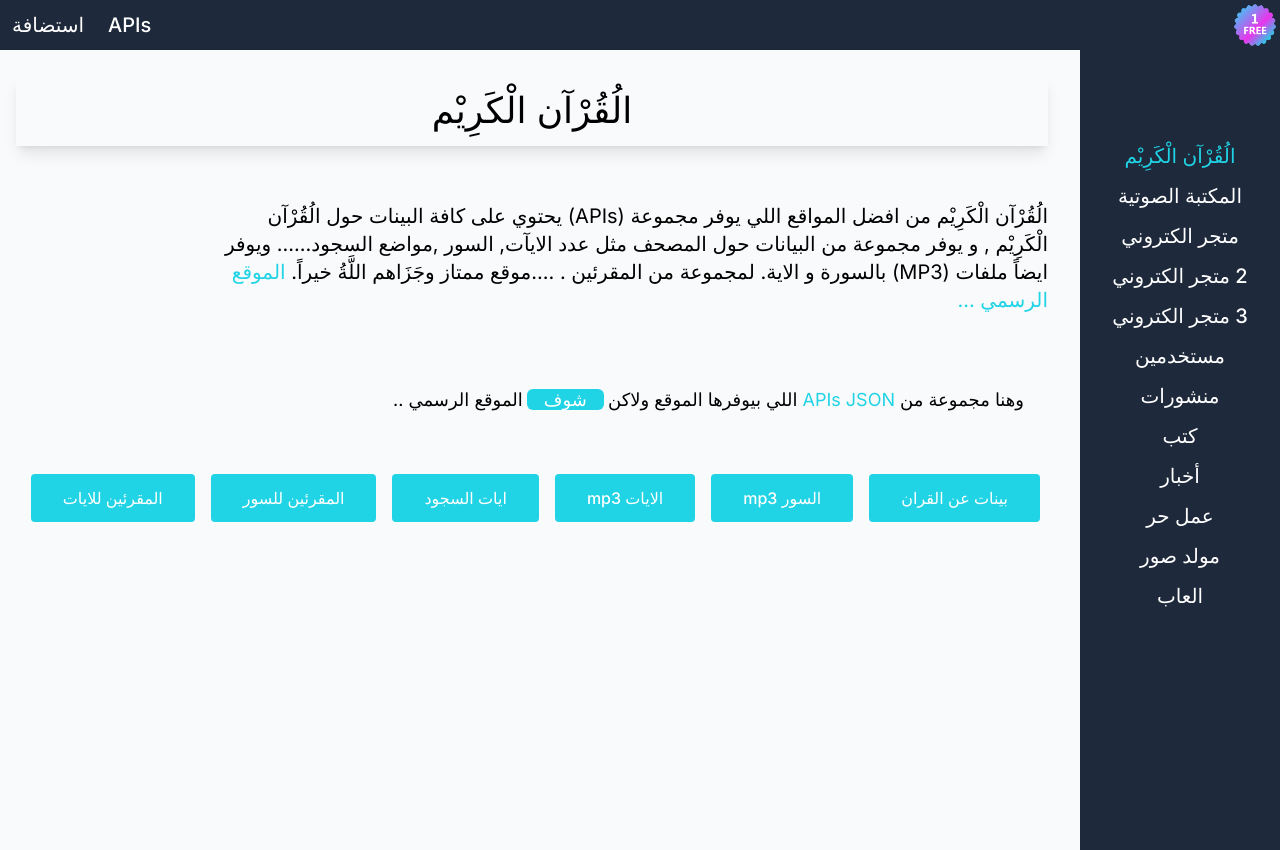
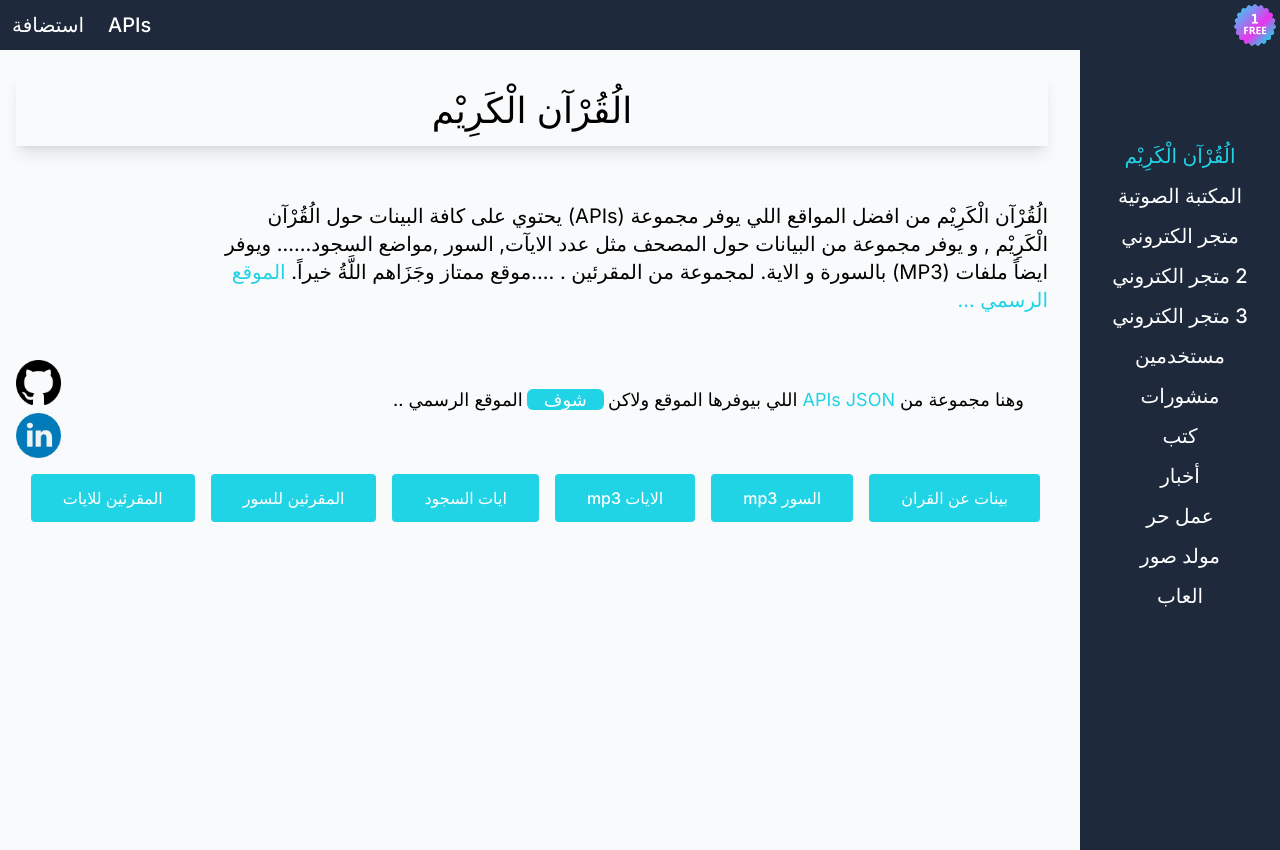
Before and after one commit to barmajli2/Free-Tools, a Next.js app: page / in a window 1280 px wide. Built offline with nearby package versions, Linux system fonts and the light colour scheme.

Commit message:
Update page.js

```diff
--- a/src/app/page.js
+++ b/src/app/page.js
@@ -1,11 +1,13 @@
 // import HeroSection from "./components/HeroSection";
 import SideBar from "./components/SideBar";
+import Linketer from './components/Linketer';
 
 export default function Home() {
   return (
     <main className="bg-gray-200">
 
       <SideBar/>
+      <Linketer/>
 
     </main>
   );
```
